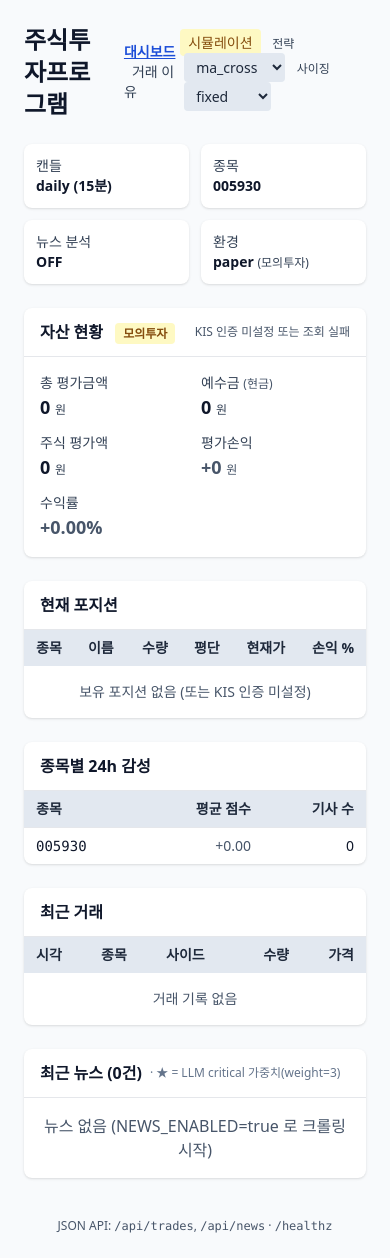
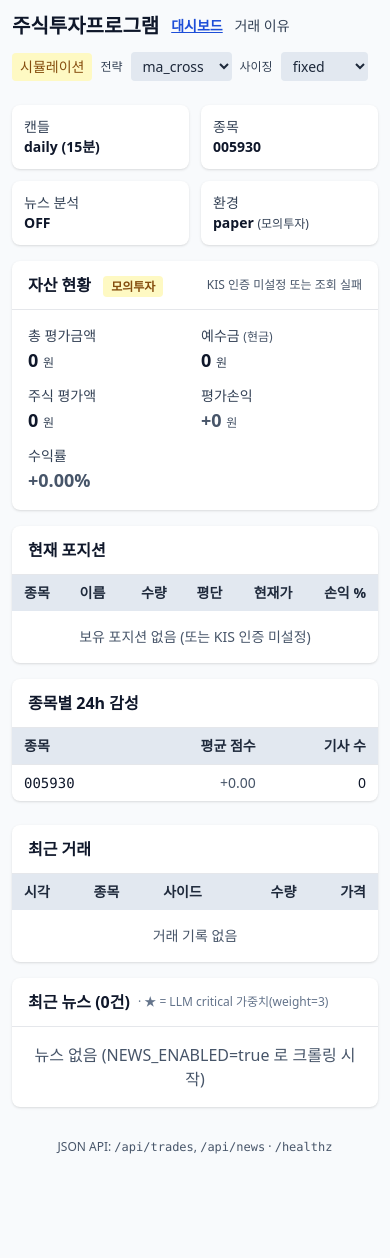
Before and after one commit to inwhan987/-, a FastAPI app: page / in a window 390 px wide. After the commit the page ends 1154 px from the top, so only its background shows below. Run offline with FastAPI, Linux system fonts and the light colour scheme; some libraries are stand-ins or nearby versions.

Commit message:
Make dashboard and reasons pages mobile-friendly
- Header stacks and selects wrap on narrow viewports
- News list rows flow vertically with title wrapping below metadata
- Reasons trade rows wrap, detail grid collapses to single column on mobile
- Reduced outer padding on small screens

Co-Authored-By: Claude Opus 4.7 <noreply@anthropic.com>

```diff
--- a/stock_bot/web/templates/dashboard.html
+++ b/stock_bot/web/templates/dashboard.html
@@ -12,35 +12,35 @@
 </style>
 </head>
 <body class="bg-slate-50 text-slate-900">
-<div class="max-w-6xl mx-auto p-6 space-y-6">
+<div class="max-w-6xl mx-auto p-3 sm:p-6 space-y-4 sm:space-y-6">
 
-  <header class="flex items-center justify-between">
-    <div class="flex items-center gap-4">
-      <h1 class="text-2xl font-bold">주식투자프로그램</h1>
+  <header class="flex flex-col sm:flex-row sm:items-center sm:justify-between gap-3">
+    <div class="flex items-center gap-3 flex-wrap">
+      <h1 class="text-xl sm:text-2xl font-bold">주식투자프로그램</h1>
       <nav class="text-sm">
         <a href="/" class="font-semibold text-blue-700 underline">대시보드</a>
         <a href="/reasons" class="ml-2 text-slate-700 hover:text-blue-700 hover:underline">거래 이유</a>
       </nav>
     </div>
-    <div class="text-sm text-slate-700">
+    <div class="text-sm text-slate-700 flex flex-wrap items-center gap-2">
       {% if config.dry_run %}
         <span class="px-2 py-1 rounded bg-yellow-100 text-yellow-800" title="실제 주문을 보내지 않고 로그·알림만 남기는 시뮬레이션 모드입니다">시뮬레이션</span>
       {% else %}
         <span class="px-2 py-1 rounded bg-red-100 text-red-800" title="실제 주문이 전송되는 라이브 모드입니다">실제거래 ({{ config.env }})</span>
       {% endif %}
-      <label class="ml-2 text-xs text-slate-700">전략</label>
-      <select id="strategy-select" class="ml-1 px-2 py-1 rounded bg-slate-200 text-slate-800">
+      <label class="text-xs text-slate-700">전략</label>
+      <select id="strategy-select" class="px-2 py-1 rounded bg-slate-200 text-slate-800">
         {% for s in ["ma_cross","rsi","macd","bollinger","ensemble"] %}
           <option value="{{ s }}" {% if config.strategy == s %}selected{% endif %}>{{ s }}</option>
         {% endfor %}
       </select>
-      <label class="ml-2 text-xs text-slate-700">사이징</label>
-      <select id="sizing-select" class="ml-1 px-2 py-1 rounded bg-slate-200 text-slate-800">
+      <label class="text-xs text-slate-700">사이징</label>
+      <select id="sizing-select" class="px-2 py-1 rounded bg-slate-200 text-slate-800">
         {% for s in ["fixed","fraction","atr"] %}
           <option value="{{ s }}" {% if config.sizing == s %}selected{% endif %}>{{ s }}</option>
         {% endfor %}
       </select>
-      <span id="cfg-status" class="ml-2 text-xs"></span>
+      <span id="cfg-status" class="text-xs w-full sm:w-auto"></span>
     </div>
   </header>
 
@@ -243,19 +243,21 @@
     </h2>
     <ul class="divide-y">
       {% for n in news %}
-      <li class="px-4 py-3 text-sm flex items-start gap-3 {% if n.is_critical %}bg-amber-50 border-l-4 border-amber-500{% elif n.weight and n.weight > 1 %}bg-slate-50{% endif %}">
-        <span class="w-6 shrink-0 text-center">
-          {% if n.is_critical %}<span class="text-amber-600 font-bold" title="LLM critical (weight={{ '%.1f'|format(n.weight) }})">★</span>{% endif %}
-        </span>
-        <span class="font-mono text-xs text-slate-700 w-36 shrink-0">{{ n.symbol }}{% if n.name %} <span class="font-sans">({{ n.name }})</span>{% endif %}</span>
-        <span class="w-32 shrink-0 text-xs text-slate-700">{{ n.published_at }}</span>
-        <span class="w-28 shrink-0 text-right text-xs {% if n.score > 0.1 %}score-pos{% elif n.score < -0.1 %}score-neg{% else %}score-neu{% endif %}">
-          <span class="{% if n.is_critical %}font-bold{% endif %}">{{ "%+.2f"|format(n.score) }}</span>
-          <span class="text-slate-600">×{{ '%.1f'|format(n.weight or 1.0) }}</span>
-          <span class="block text-slate-500 text-[10px]">{{ n.method }}</span>
-        </span>
-        <a href="{{ n.url }}" target="_blank" class="flex-1 {% if n.is_critical %}font-semibold text-amber-900{% else %}text-slate-800{% endif %} hover:text-blue-600 hover:underline">{{ n.title }}</a>
-        <span class="text-xs text-slate-600 shrink-0">{{ n.publisher }}</span>
+      <li class="px-3 sm:px-4 py-3 text-sm {% if n.is_critical %}bg-amber-50 border-l-4 border-amber-500{% elif n.weight and n.weight > 1 %}bg-slate-50{% endif %}">
+        <div class="flex flex-wrap items-start gap-x-3 gap-y-1">
+          <span class="shrink-0">
+            {% if n.is_critical %}<span class="text-amber-600 font-bold" title="LLM critical (weight={{ '%.1f'|format(n.weight) }})">★</span>{% endif %}
+          </span>
+          <span class="font-mono text-xs text-slate-700 shrink-0">{{ n.symbol }}{% if n.name %} <span class="font-sans">({{ n.name }})</span>{% endif %}</span>
+          <span class="text-xs text-slate-700 shrink-0">{{ n.published_at }}</span>
+          <span class="text-xs shrink-0 {% if n.score > 0.1 %}score-pos{% elif n.score < -0.1 %}score-neg{% else %}score-neu{% endif %}">
+            <span class="{% if n.is_critical %}font-bold{% endif %}">{{ "%+.2f"|format(n.score) }}</span>
+            <span class="text-slate-600">×{{ '%.1f'|format(n.weight or 1.0) }}</span>
+            <span class="text-slate-500 text-[10px]">({{ n.method }})</span>
+          </span>
+          <span class="text-xs text-slate-600 ml-auto shrink-0">{{ n.publisher }}</span>
+        </div>
+        <a href="{{ n.url }}" target="_blank" class="block mt-1 {% if n.is_critical %}font-semibold text-amber-900{% else %}text-slate-800{% endif %} hover:text-blue-600 hover:underline break-words">{{ n.title }}</a>
       </li>
       {% else %}
       <li class="px-4 py-4 text-center text-slate-600">뉴스 없음 (NEWS_ENABLED=true 로 크롤링 시작)</li>
```
Also changed, not shown: stock_bot/web/templates/reasons.html (+6 -6 lines).
